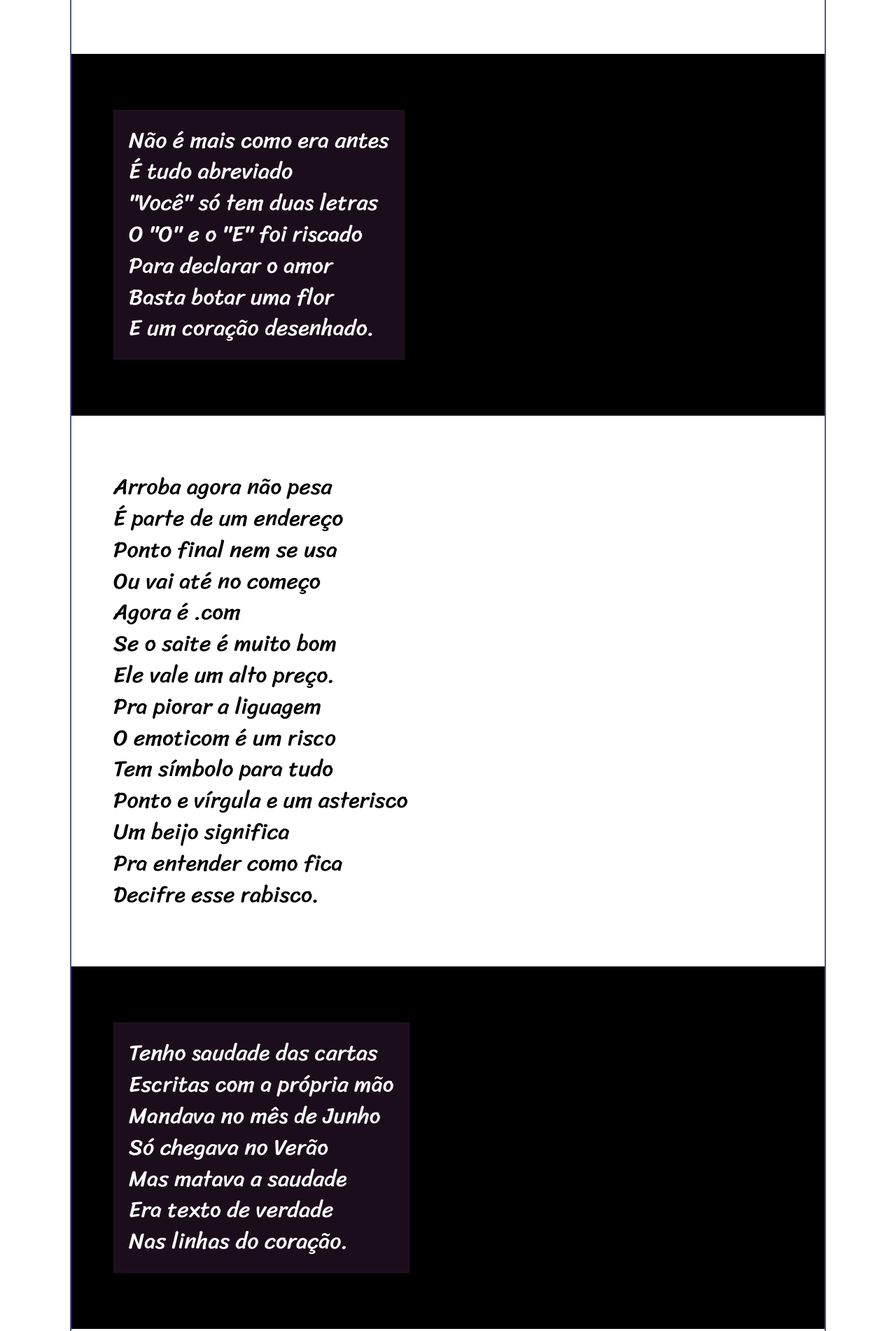
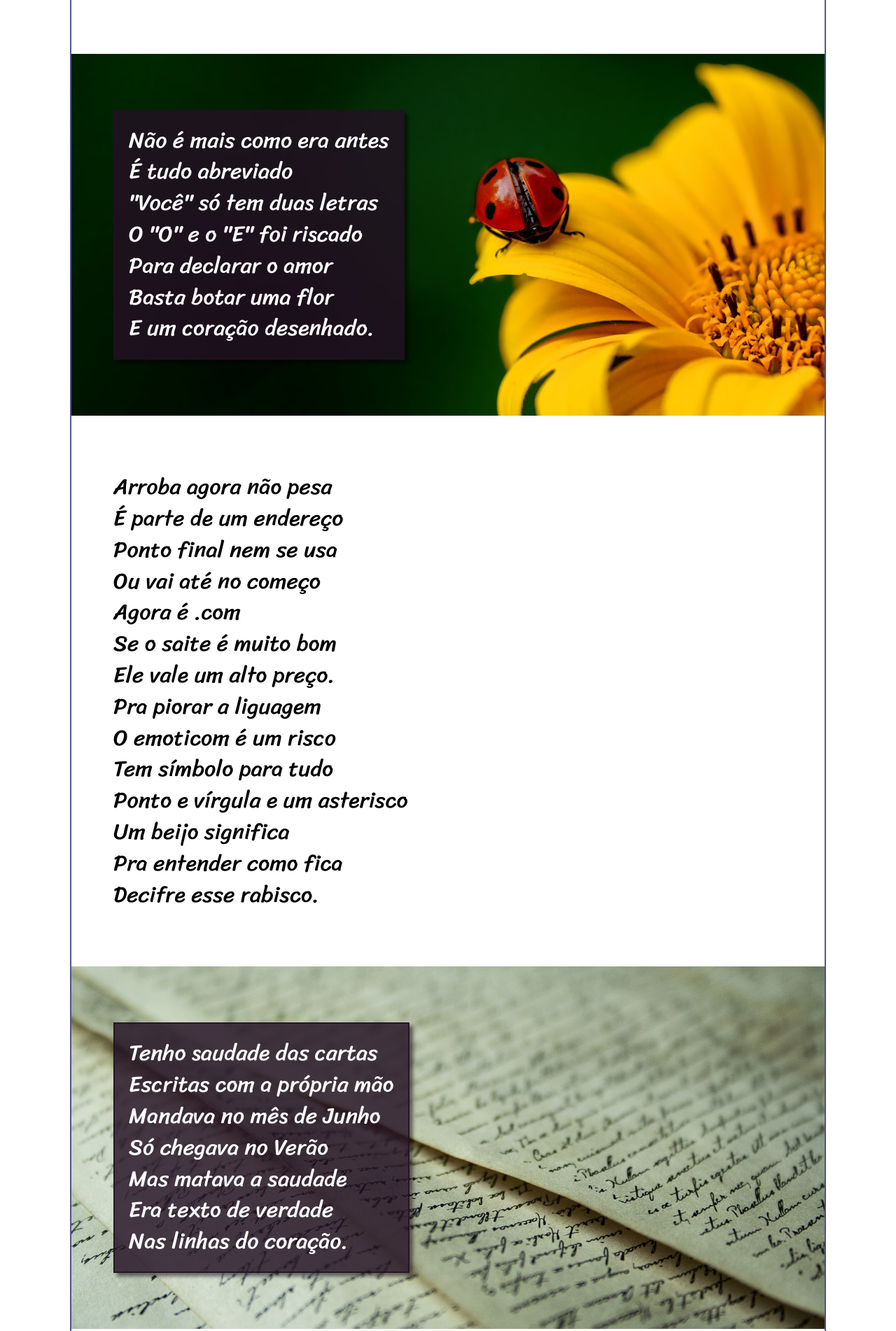
Before and after one commit to Evelin-Silva/desafio012, a plain HTML site: page index.html in a window 1280 px wide. Shown: the part 782-2684 px from the top of the page at 70% size. Drawn offline with Linux system fonts and the light colour scheme.

Commit message:
Ajuste nas imagens

```diff
--- a/styles/style.scss
+++ b/styles/style.scss
@@ -69,13 +69,13 @@ main{
     }
 
     #joaninha{
-        background: black url(../imagens/background001.jpg) right center no-repeat fixed;
+        background: black url(../images/background001.jpg) right center no-repeat fixed;
         background-size: cover;
         color: white;
     }
 
     #papel{
-        background: black url(../imagens/background002.jpg) right center no-repeat fixed;
+        background: black url(../images/background002.jpg) right center no-repeat fixed;
         background-size: cover;
         color: white;
     }
```
Also changed, not shown: styles/style.css, 1 other file.
